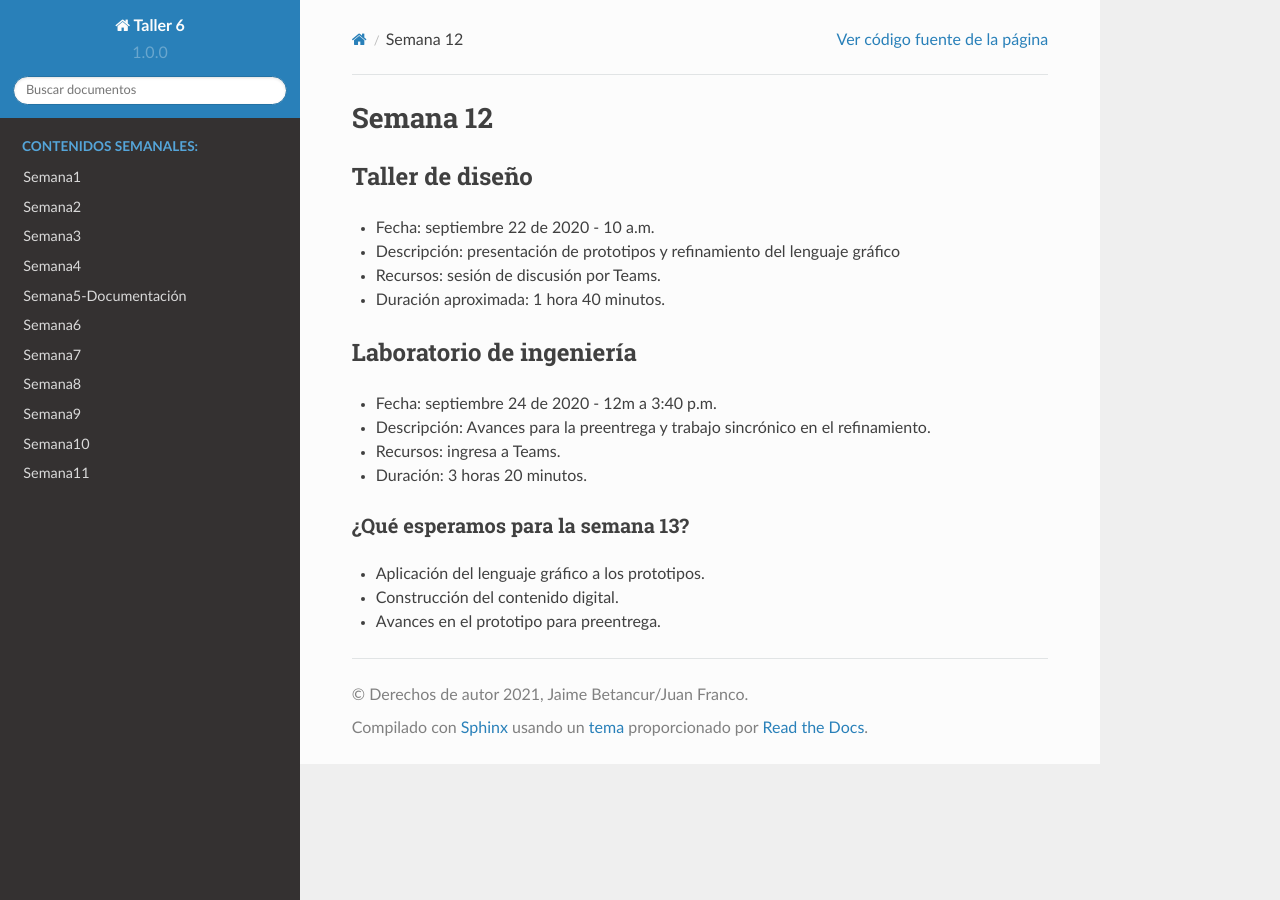
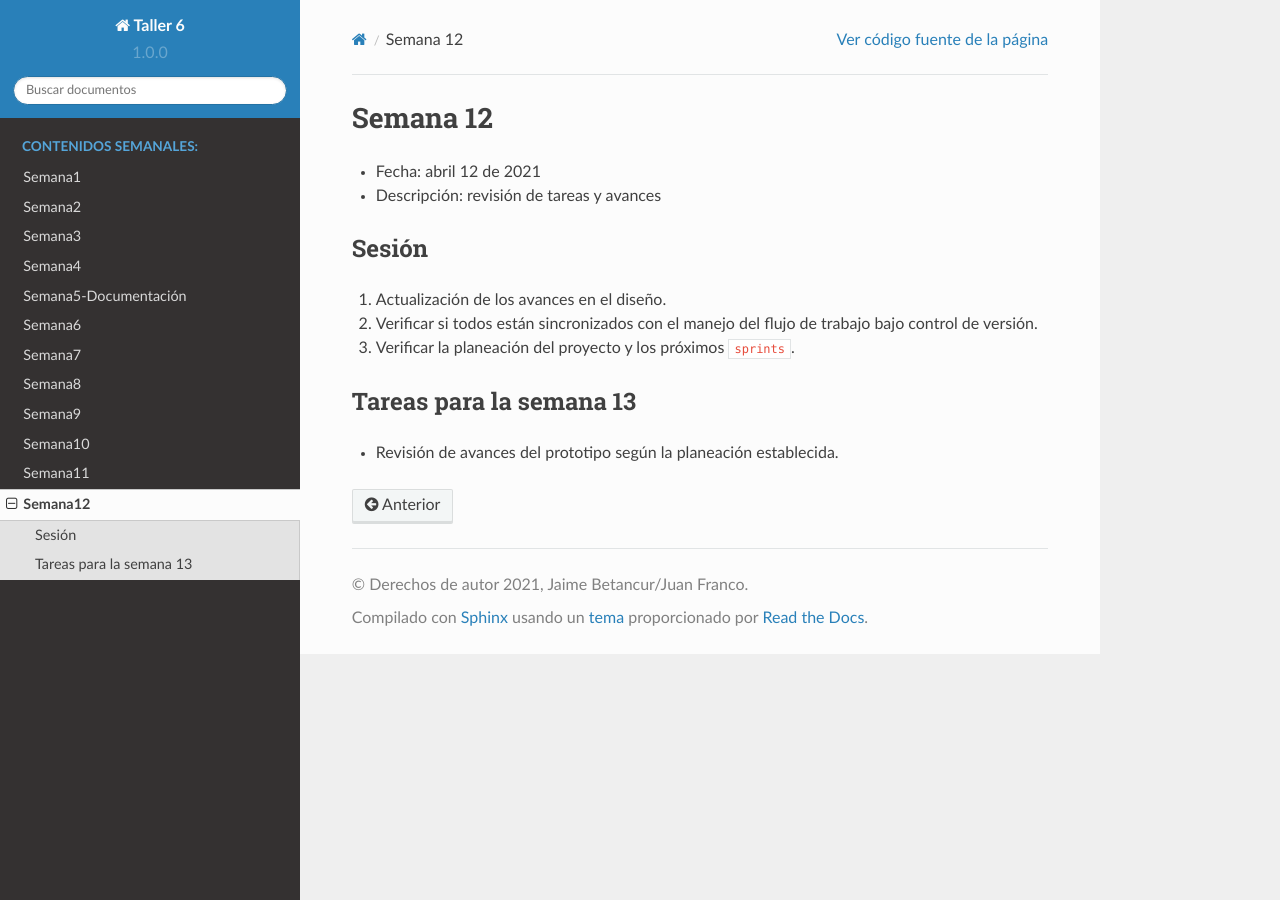
Before and after one commit to juanferfranco/taller6, a Sphinx documentation site: the page built from docs/_semana12/semana12.rst, in a window 1280 px wide. Built offline with Sphinx 7.4.7 and the Read the Docs theme 2.0.0, drawn with Linux system fonts in a browser that asks for light colours.

Commit message:
add week 12

```diff
--- a/docs/_semana12/semana12.rst
+++ b/docs/_semana12/semana12.rst
@@ -1,24 +1,19 @@
 Semana 12
 ===========
 
-Taller de diseño
------------------
-* Fecha: septiembre 22 de 2020 - 10 a.m.
-* Descripción: presentación de prototipos y refinamiento del lenguaje gráfico
-* Recursos: sesión de discusión por Teams.
-* Duración aproximada: 1 hora 40 minutos.
+* Fecha: abril 12 de 2021
+* Descripción: revisión de tareas y avances
 
+Sesión
+----------
 
-Laboratorio de ingeniería
+#. Actualización de los avances en el diseño.
+#. Verificar si todos están sincronizados con el manejo
+   del flujo de trabajo bajo control de versión.
+#. Verificar la planeación del proyecto y los próximos
+   ``sprints``.
+
+Tareas para la semana 13
 --------------------------
-* Fecha: septiembre 24 de 2020 - 12m a 3:40 p.m.
-* Descripción: Avances para la preentrega y trabajo sincrónico en el
-  refinamiento.
-* Recursos: ingresa a Teams.
-* Duración: 3 horas 20 minutos.
 
-¿Qué esperamos para la semana 13?
-^^^^^^^^^^^^^^^^^^^^^^^^^^^^^^^^^^
-* Aplicación del lenguaje gráfico a los prototipos.
-* Construcción del contenido digital.
-* Avances en el prototipo para preentrega.
+* Revisión de avances del prototipo según la planeación establecida.
--- a/docs/index.rst
+++ b/docs/index.rst
@@ -86,3 +86,4 @@ Este curso es de 5 créditos repartidos en 4 horas de taller de diseño,
    Semana9 <_semana9/semana9>
    Semana10 <_semana10/semana10>
    Semana11 <_semana11/semana11>
+   Semana12 <_semana12/semana12>
```
